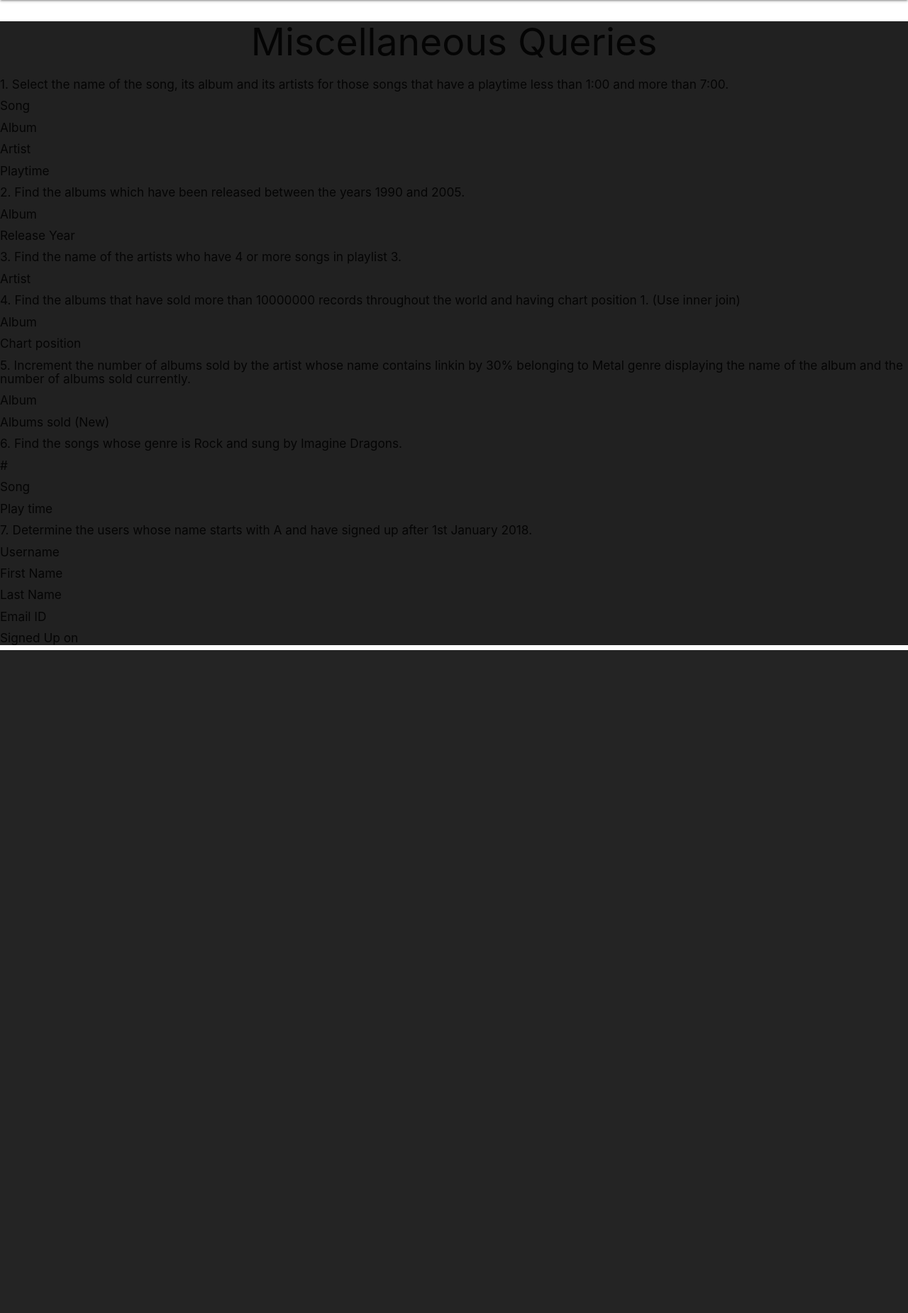
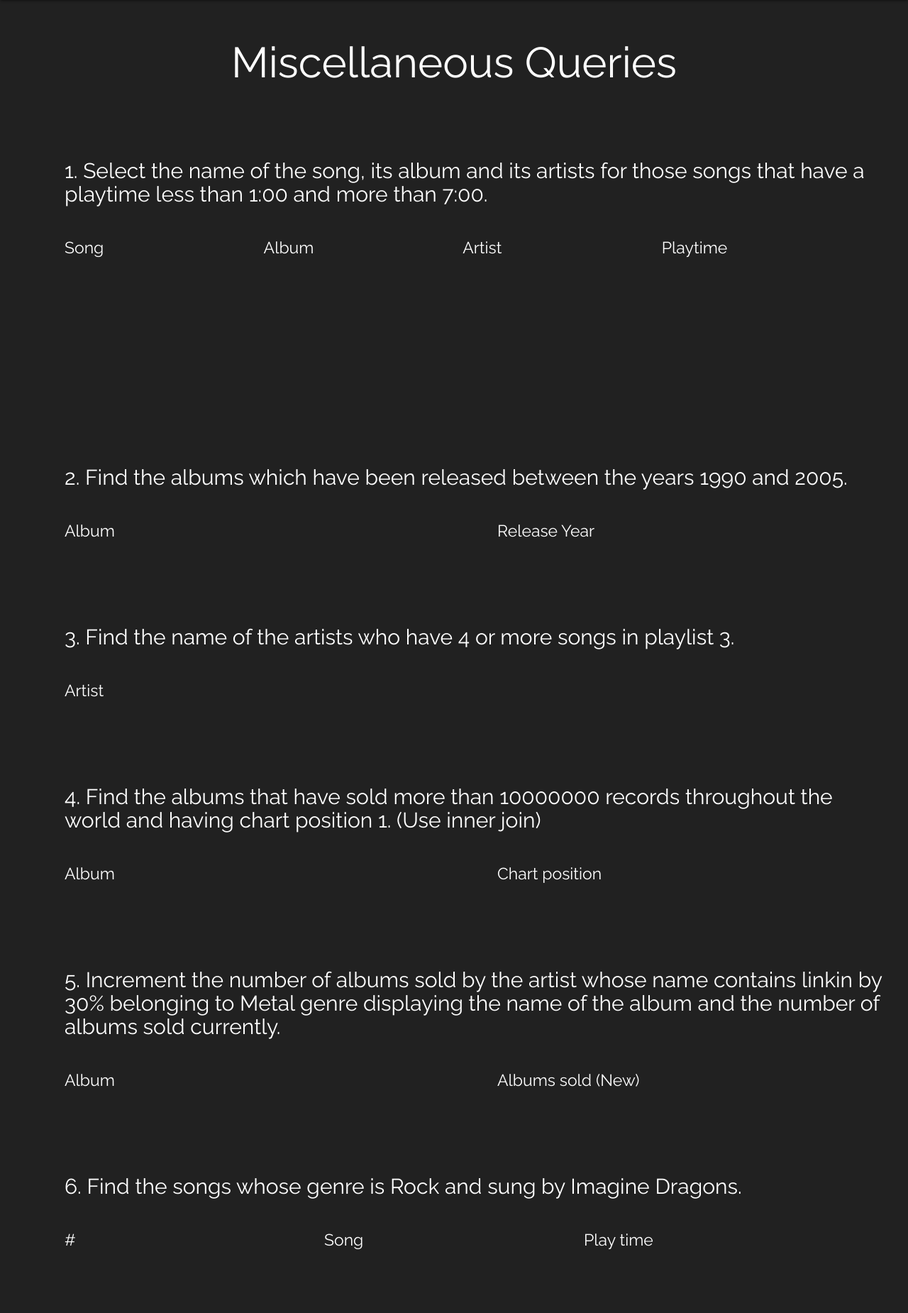
Before and after one commit to bahetyshyam/Fireflies, a PHP site: page /queries.php in a window 1280 px wide. Shown: the part 70-1920 px from the top of the page at 71% size. Before the commit the page ends 986 px from the top, so only its background shows below. Run offline with PHP 8.4, Linux system fonts and the light colour scheme; data that the repository does not hold is empty; some libraries are stand-ins or nearby versions.

Commit message:
Add files via upload

```diff
--- a/css/index.css
+++ b/css/index.css
@@ -340,7 +340,7 @@
 }
 
 .volumeBar .progressRem {
-	width: 0;
+	width: 100%;
 }
 
 #backgenre {
@@ -442,7 +442,7 @@ align-items: center;
 .gridViewItem {
 
 	margin-left: 7%;
-	margin-right: 6%;
+	margin-right: 9%;
 	margin-bottom: 3%;
 	display: inline-block;
 	margin-top: 5%;
@@ -581,3 +581,157 @@ hr {
 	margin-right: 4%;
 	color: silver;
 }
+
+.queriesBack {
+	height: 6000px;
+	padding-top: 2%;
+}
+
+#queriesHead h2 {
+	font-size: 60px;
+	font-family: 'Raleway', sans-serif;
+	color: white;
+	margin-bottom: 8%;
+}
+
+.queries {
+	padding: 0px 30px 10px 30px;
+}
+
+.queries .queryQuestion {
+	padding-left: 5%;
+}
+
+.queries .queryQuestion1 {
+	padding-left: 5%;
+	padding-top: -7%;
+}
+
+
+.queryTableHead h6 {
+	float: left;
+	width: 18%;
+	margin-left: 5%;
+	margin-bottom: 2%;
+	color: white;
+	font-size: 23px;
+	font-family: 'Raleway', sans-serif;
+}
+
+.queryAnswer {
+	margin-bottom: 30%;
+}
+
+.queryAnswer1 {
+	margin-bottom: 10%;
+}
+
+.gridQuery {
+	width: 18%;
+	float: left;
+	margin-left: 5%;
+	color: #C9CCC9;
+	font-family: 'Raleway', sans-serif;
+	font-size: 17px;
+}
+
+
+.queries .queryQuestion h6 {
+	color: white;
+	font-family: 'Raleway', sans-serif;
+	font-size: 30px;
+	margin-bottom: 3%;
+}
+
+.queries .queryQuestion1 h6 {
+	color: white;
+	font-family: 'Raleway', sans-serif;
+	font-size: 30px;
+	margin-bottom: 3%;
+	margin-top: -15%;
+}
+
+.queryTableHead1 h6 {
+	width: 45%;
+	margin-left: 5%;
+	margin-bottom: 2%;
+	color: white;
+	font-size: 23px;
+	font-family: 'Raleway', sans-serif;
+	float: left;
+}
+
+.gridQuery1 {
+	width: 45%;
+	margin-left: 5%;
+	float: left;
+	color: #C9CCC9;
+	font-family: 'Raleway', sans-serif;
+	font-size: 17px;
+}
+
+.gridQuery2 {
+	width: 90%;
+	margin-left: 5%;
+	float: left;
+	color: #C9CCC9;
+	font-family: 'Raleway', sans-serif;
+	font-size: 17px;
+}
+
+.queryTableHead2 h6 {
+	width: 90%;
+	margin-left: 5%;
+	margin-bottom: 2%;
+	color: white;
+	font-size: 23px;
+	font-family: 'Raleway', sans-serif;
+	float: left;
+}
+
+.queryTableHead3 h6 {
+	width: 25%;
+	margin-left: 5%;
+	margin-bottom: 2%;
+	color: white;
+	font-size: 23px;
+	font-family: 'Raleway', sans-serif;
+	float: left;
+}
+
+.gridQuery3 {
+	width: 25%;
+	margin-left: 5%;
+	float: left;
+	color: #C9CCC9;
+	font-family: 'Raleway', sans-serif;
+	font-size: 17px;
+}
+
+.queryTableHead4 h6 {
+	width: 14%;
+	margin-left: 5%;
+	margin-bottom: 2%;
+	color: white;
+	font-size: 23px;
+	font-family: 'Raleway', sans-serif;
+	float: left;
+}
+
+.gridQuery4 {
+	width: 14%;
+	margin-left: 5%;
+	float: left;
+	color: #C9CCC9;
+	font-family: 'Raleway', sans-serif;
+	font-size: 17px;
+}
+
+.queries .queryQuestion2 h6 {
+	color: white;
+	font-family: 'Raleway', sans-serif;
+	font-size: 30px;
+	margin-bottom: 3%;
+/*	margin-top: -12%;*/
+	margin-left: 5%;
+}
```
